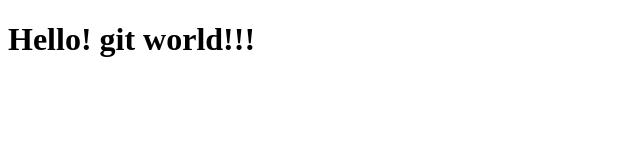
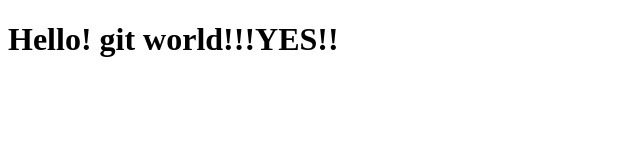
Before and after one commit to dragonta2/git_test, a plain HTML site: page index.html in a window 1280 px wide. Shown: the whole page, without its empty margins (0-640 px from the left). Drawn offline with Linux system fonts and the light colour scheme.

Commit message:
YESの追加

```diff
--- a/index.html
+++ b/index.html
@@ -5,6 +5,6 @@
     <title>git_test</title>
 </head>
 <body>
-    <h1>Hello! git world!!!</h1>
+    <h1>Hello! git world!!!YES!!</h1>
 </body>
 </html>
```
